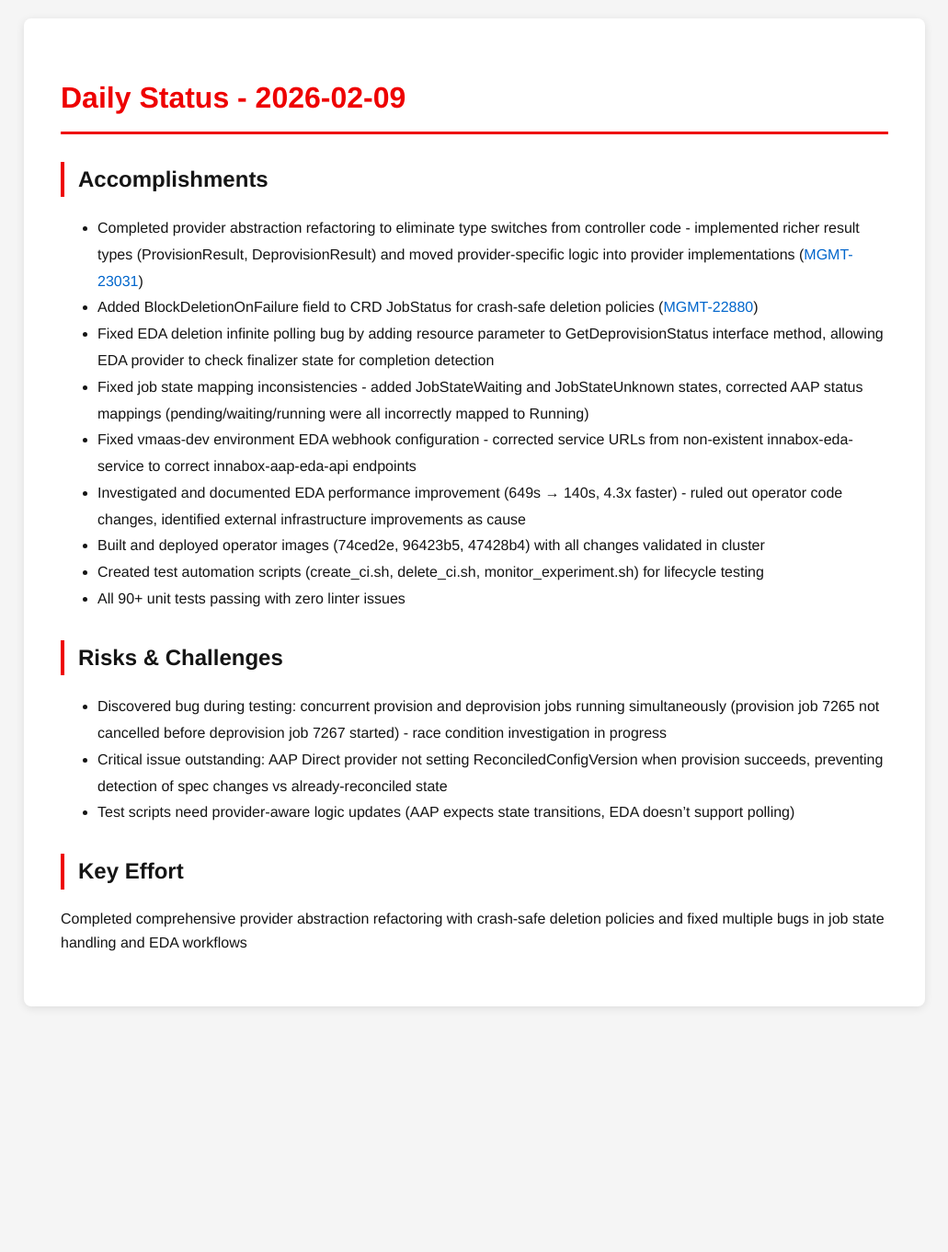
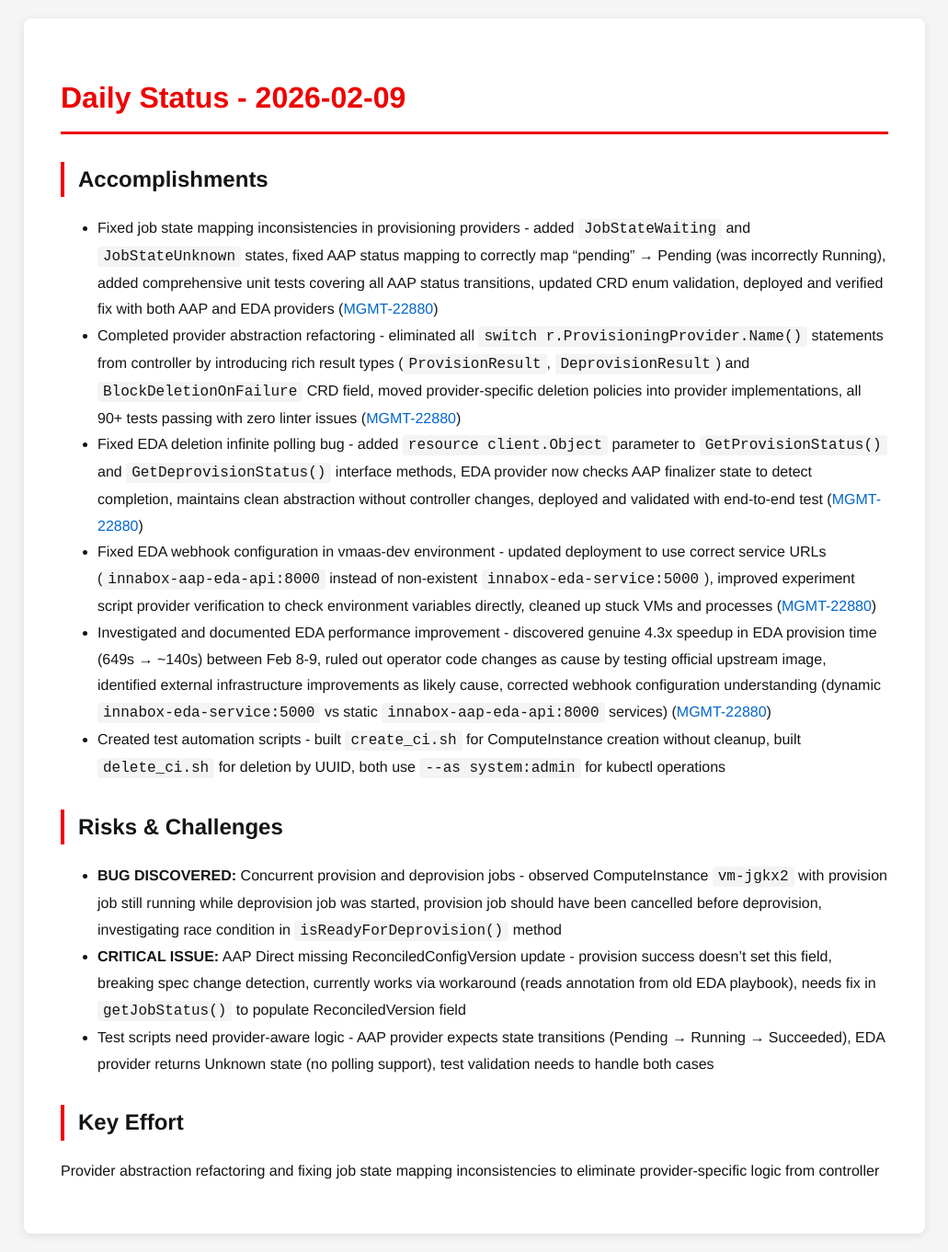
Before and after one commit to tzvatot/daily-status, a Jekyll site: the page built from 2026-02-09.md, in a window 1280 px wide. Shown: the whole page at 92% size, without its empty margins (124-1155 px from the left). Built offline with Jekyll 4.4.1, drawn with Linux system fonts in a browser that asks for light colours; before the commit the page ends 1114 px from its top, so only the background shows below that.

Commit message:
Daily status update - 2026-02-09

```diff
--- a/2026-02-09.md
+++ b/2026-02-09.md
@@ -7,20 +7,17 @@ date: 2026-02-09
 # Daily Status - 2026-02-09
 
 ## Accomplishments
-- Completed provider abstraction refactoring to eliminate type switches from controller code - implemented richer result types (ProvisionResult, DeprovisionResult) and moved provider-specific logic into provider implementations ([MGMT-23031](https://issues.redhat.com/browse/MGMT-23031))
-- Added BlockDeletionOnFailure field to CRD JobStatus for crash-safe deletion policies ([MGMT-22880](https://issues.redhat.com/browse/MGMT-22880))
-- Fixed EDA deletion infinite polling bug by adding resource parameter to GetDeprovisionStatus interface method, allowing EDA provider to check finalizer state for completion detection
-- Fixed job state mapping inconsistencies - added JobStateWaiting and JobStateUnknown states, corrected AAP status mappings (pending/waiting/running were all incorrectly mapped to Running)
-- Fixed vmaas-dev environment EDA webhook configuration - corrected service URLs from non-existent innabox-eda-service to correct innabox-aap-eda-api endpoints
-- Investigated and documented EDA performance improvement (649s → 140s, 4.3x faster) - ruled out operator code changes, identified external infrastructure improvements as cause
-- Built and deployed operator images (74ced2e, 96423b5, 47428b4) with all changes validated in cluster
-- Created test automation scripts (create_ci.sh, delete_ci.sh, monitor_experiment.sh) for lifecycle testing
-- All 90+ unit tests passing with zero linter issues
+- Fixed job state mapping inconsistencies in provisioning providers - added `JobStateWaiting` and `JobStateUnknown` states, fixed AAP status mapping to correctly map "pending" → Pending (was incorrectly Running), added comprehensive unit tests covering all AAP status transitions, updated CRD enum validation, deployed and verified fix with both AAP and EDA providers ([MGMT-22880](https://issues.redhat.com/browse/MGMT-22880))
+- Completed provider abstraction refactoring - eliminated all `switch r.ProvisioningProvider.Name()` statements from controller by introducing rich result types (`ProvisionResult`, `DeprovisionResult`) and `BlockDeletionOnFailure` CRD field, moved provider-specific deletion policies into provider implementations, all 90+ tests passing with zero linter issues ([MGMT-22880](https://issues.redhat.com/browse/MGMT-22880))
+- Fixed EDA deletion infinite polling bug - added `resource client.Object` parameter to `GetProvisionStatus()` and `GetDeprovisionStatus()` interface methods, EDA provider now checks AAP finalizer state to detect completion, maintains clean abstraction without controller changes, deployed and validated with end-to-end test ([MGMT-22880](https://issues.redhat.com/browse/MGMT-22880))
+- Fixed EDA webhook configuration in vmaas-dev environment - updated deployment to use correct service URLs (`innabox-aap-eda-api:8000` instead of non-existent `innabox-eda-service:5000`), improved experiment script provider verification to check environment variables directly, cleaned up stuck VMs and processes ([MGMT-22880](https://issues.redhat.com/browse/MGMT-22880))
+- Investigated and documented EDA performance improvement - discovered genuine 4.3x speedup in EDA provision time (649s → ~140s) between Feb 8-9, ruled out operator code changes as cause by testing official upstream image, identified external infrastructure improvements as likely cause, corrected webhook configuration understanding (dynamic `innabox-eda-service:5000` vs static `innabox-aap-eda-api:8000` services) ([MGMT-22880](https://issues.redhat.com/browse/MGMT-22880))
+- Created test automation scripts - built `create_ci.sh` for ComputeInstance creation without cleanup, built `delete_ci.sh` for deletion by UUID, both use `--as system:admin` for kubectl operations
 
 ## Risks & Challenges
-- Discovered bug during testing: concurrent provision and deprovision jobs running simultaneously (provision job 7265 not cancelled before deprovision job 7267 started) - race condition investigation in progress
-- Critical issue outstanding: AAP Direct provider not setting ReconciledConfigVersion when provision succeeds, preventing detection of spec changes vs already-reconciled state
-- Test scripts need provider-aware logic updates (AAP expects state transitions, EDA doesn't support polling)
+- **BUG DISCOVERED:** Concurrent provision and deprovision jobs - observed ComputeInstance `vm-jgkx2` with provision job still running while deprovision job was started, provision job should have been cancelled before deprovision, investigating race condition in `isReadyForDeprovision()` method
+- **CRITICAL ISSUE:** AAP Direct missing ReconciledConfigVersion update - provision success doesn't set this field, breaking spec change detection, currently works via workaround (reads annotation from old EDA playbook), needs fix in `getJobStatus()` to populate ReconciledVersion field
+- Test scripts need provider-aware logic - AAP provider expects state transitions (Pending → Running → Succeeded), EDA provider returns Unknown state (no polling support), test validation needs to handle both cases
 
 ## Key Effort
-Completed comprehensive provider abstraction refactoring with crash-safe deletion policies and fixed multiple bugs in job state handling and EDA workflows
+Provider abstraction refactoring and fixing job state mapping inconsistencies to eliminate provider-specific logic from controller
```
